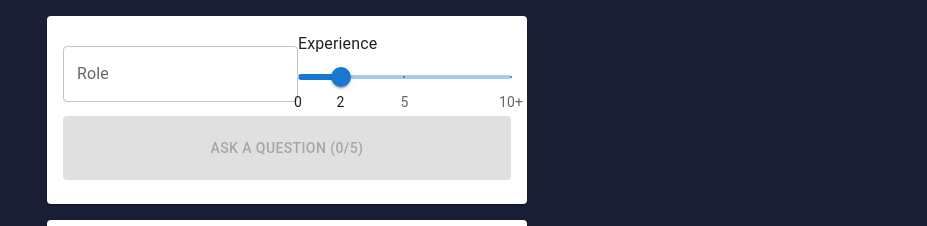
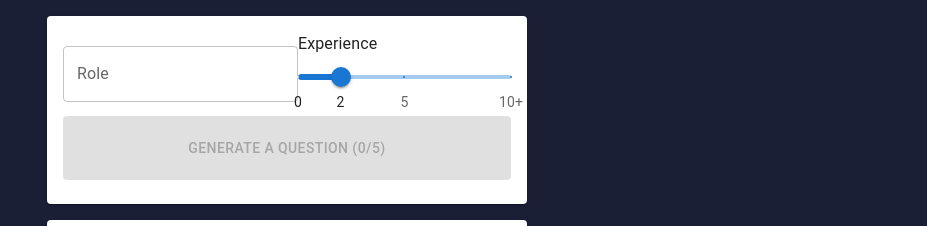
Before and after one commit to dougcpr/blueberry, a Next.js app: page / in a window 1280 px wide. Shown: the top 226 px of the page, without its empty margins (353-1280 px from the left). Built offline with nearby package versions, Linux system fonts and the light colour scheme.

Commit message:
save state

```diff
--- a/src/app/components/interview/interviewCard.tsx
+++ b/src/app/components/interview/interviewCard.tsx
@@ -76,7 +76,7 @@ const InterviewCard: FC<InterviewCardProps> = ({interviewQuestion, setFeedback,
           </Typography>}
           {!interviewQuestion.status &&
           <NoInterviewQuestionBlockText>
-              Enter a role and ask a question <br/>or<br/> Upload a job description
+              Enter a role and generate a question <br/>or<br/> Upload a job description
           </NoInterviewQuestionBlockText>}
         </CardContent>
         <CardActions style={{justifyContent: "space-between", display: "flex"}}>
--- a/src/app/components/interview/interviewOptions.tsx
+++ b/src/app/components/interview/interviewOptions.tsx
@@ -70,7 +70,9 @@ const InterviewOptions: FC<InterviewOptionsProps> = ({setInterviewQuestion, setC
       setInterviewQuestion({returnedMessage, status: true})
     } catch (e) {
       console.error(e)
-      setInterviewQuestion({returnedMessage: "This was an error generating your prompt.", status: false})
+      // for now take widow alert??
+      window.alert(e)
+      // TODO: create toast notification?
     } finally {
       setLoading(false);
     }
@@ -113,7 +115,7 @@ const InterviewOptions: FC<InterviewOptionsProps> = ({setInterviewQuestion, setC
           loading={loading}
           onClick={generateInterviewQuestion}
           variant="contained">
-          <p>Ask
+          <p>Generate
             {conversation.length == 0 && <span> a </span>}
             {conversation.length > 0 && <span> Another </span>}
             Question ({conversation.length}/5)
```
